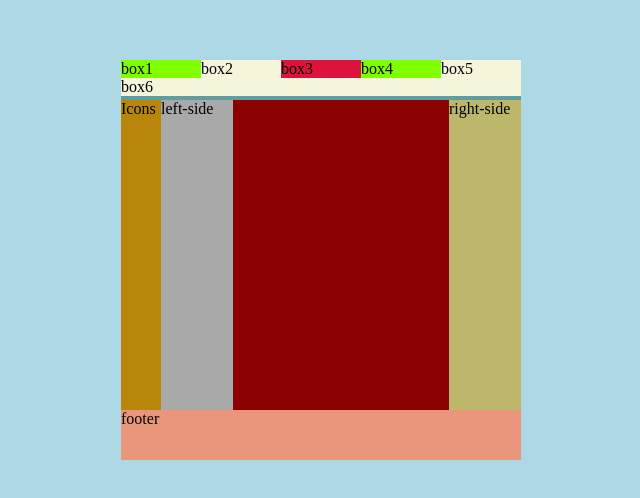
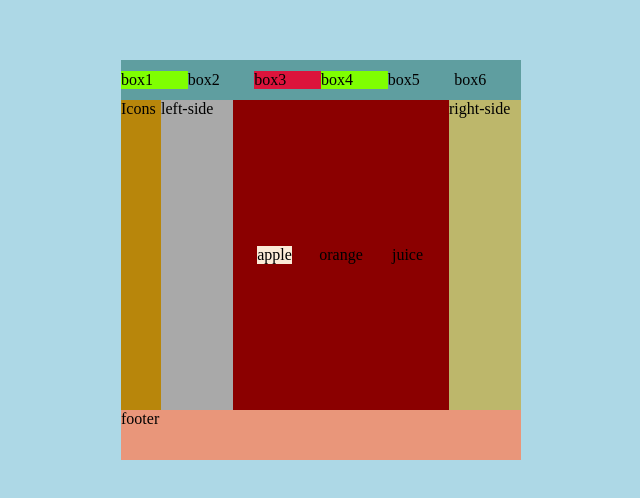
Before and after one commit to Tayokanch/MY-CSS-GRID, a plain HTML site: page project-4/index.html in a window 1280 px wide. Shown: the part 140-638 px from the top of the page, without its empty margins (319-959 px from the left). Drawn offline with Linux system fonts and the light colour scheme.

Commit message:
second commit

```diff
--- a/project-4/index.html
+++ b/project-4/index.html
@@ -9,18 +9,20 @@
 <body>
     <div class="container">
         <div class="box header">
-                  <div class="container-one">
                 <div class="box header-button">box1</div>
                 <div class="box header-button">box2</div>
                 <div class="box header-button">box3</div>
                 <div class="box header-button">box4</div>
                 <div class="box header-button">box5</div>
                 <div class="box header-button">box6</div>
-            </div>
         </div>
         <div class="box icons">Icons</div>
         <div class="box left-side">left-side</div>
-        <div class="box main"></div>
+        <div class="box main">
+            <p>apple</p>
+            <p>orange</p>
+            <p>juice</p>
+        </div>
         <div class="box right-side">right-side</div>
         <div class="box footer">footer</div>
     </div>
--- a/project-4/style.css
+++ b/project-4/style.css
@@ -27,7 +27,34 @@ body{
 .header{
     grid-area: header;
     background-color:cadetblue;
+    display: grid;
+    grid-template-columns: repeat(auto-fit, minmax(60px, 1fr));
+    place-content: center;
+
+
 }
+
+
+.header .box:nth-of-type(1){
+
+    background-color: chartreuse;
+}
+
+.header .box:nth-of-type(3){
+    background-color:crimson;
+}
+
+.header .box:nth-of-type(4){
+
+    background-color: chartreuse;
+}
+
+.header.box:nth-of-type(6){
+    background-color:crimson;
+}
+
+
+
 
 .icons{
     grid-area: icons;
@@ -45,40 +72,20 @@ body{
 }
 .main{
     grid-area: main;
+    display: grid;
+    grid-template-columns: repeat(auto-fit, 50px);
+    justify-content: space-evenly;
+    place-items: center;
 }
 
+.main >p:nth-of-type(1){
+    background-color: antiquewhite;
+}
 .footer{
     grid-area: footer;
     background-color: darksalmon;
 }
 
-
-
-.container-one{
-    display: grid;
-    grid-template-columns: repeat(auto-fit, minmax(70px, 1fr));
-    background-color: beige;
-    margin-bottom: 10px;
-
-}
-
-.container-one .box:nth-of-type(1){
-
-    background-color: chartreuse;
-}
-
-.container-one .box:nth-of-type(3){
-    background-color:crimson;
-}
-
-.container-one .box:nth-of-type(4){
-
-    background-color: chartreuse;
-}
-
-.container-one .box:nth-of-type(36){
-    background-color:crimson;
-}
 
 
  @media (max-width: 468px) {
```
